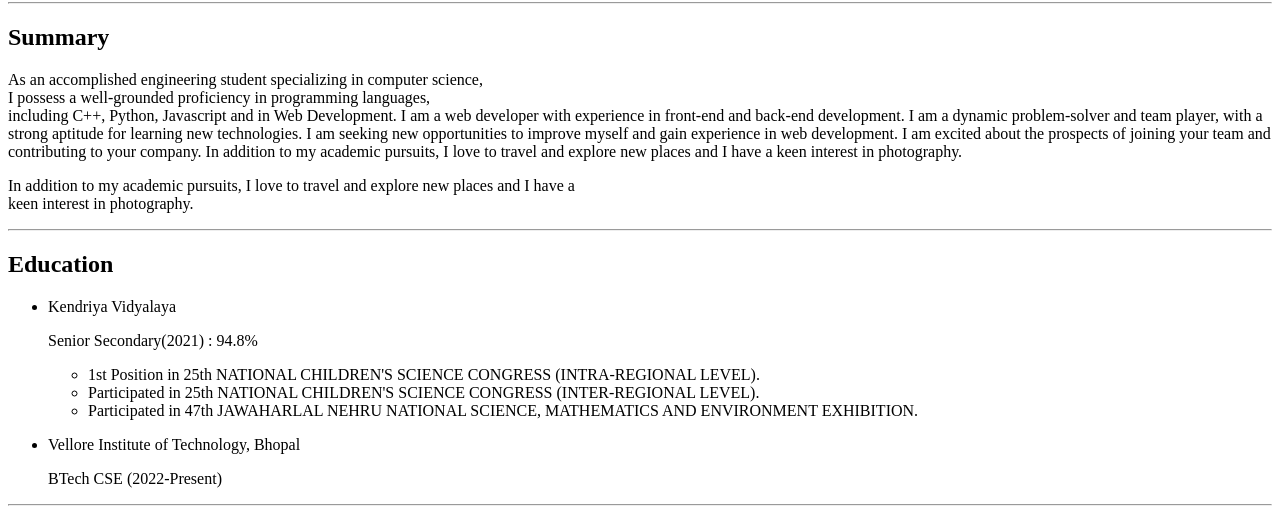
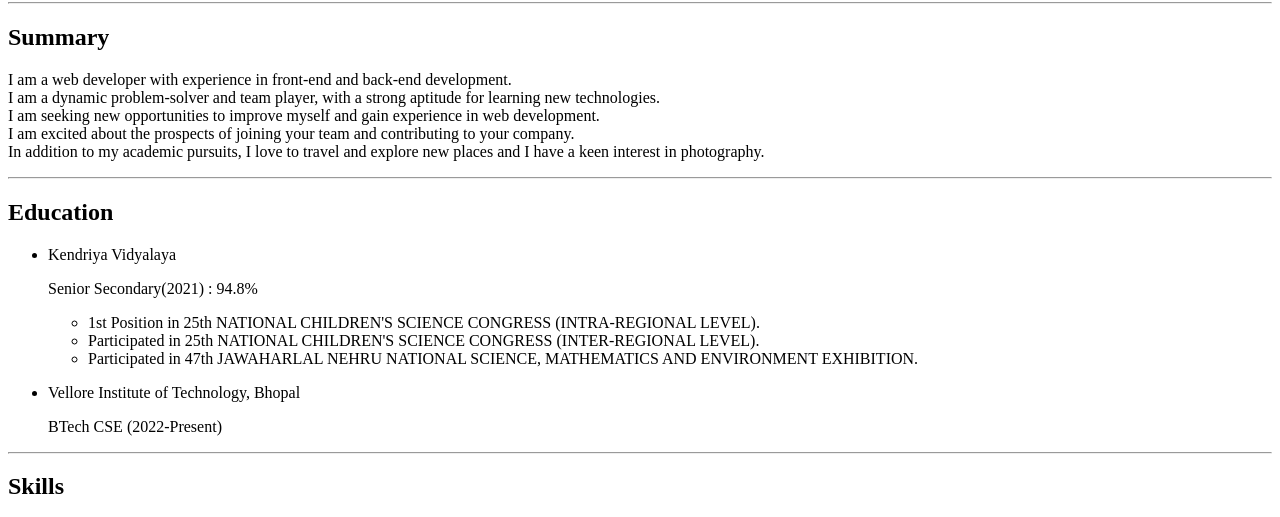
Before and after one commit to Rajput-xv/RESUME, a plain HTML site: page index.html in a window 1280 px wide. Shown: the part 240-757 px from the top of the page. Drawn offline with Linux system fonts and the light colour scheme.

Commit message:
Update index.html

```diff
--- a/index.html
+++ b/index.html
@@ -6,7 +6,7 @@
     <title>YASH's RESUME</title>
 </head>
 <body>
-    <div>
+    <div style="display:inline">
         <h1>Yash Verma</h1>
     </div>
     <div>
@@ -15,21 +15,16 @@
     <hr/>
 
     <h2>Summary</h2>
-    <p>As an accomplished engineering student specializing in computer science,<br>
-    I possess a well-grounded proficiency in programming languages,<br>
-    including C++, Python, Javascript and in Web Development.
+    <p>
+I am a web developer with experience in front-end and back-end development. <br>
+I am a dynamic problem-solver and team player, with a strong aptitude for learning new technologies. <br>
 
-I am a web developer with experience in front-end and back-end development.
-I am a dynamic problem-solver and team player, with a strong aptitude for learning new technologies.
-
-I am seeking new opportunities to improve myself and gain experience in web development.
-I am excited about the prospects of joining your team and contributing to your company.
+I am seeking new opportunities to improve myself and gain experience in web development.<br>
+I am excited about the prospects of joining your team and contributing to your company.<br>
 
 In addition to my academic pursuits, I love to travel and explore new places and I have a keen interest in photography.
     </p>
-    <p>In addition to my academic pursuits, I love to travel and explore new places and I have a <br/>
-        keen interest in photography.
-    </p>
+
     <hr/>
 
     <h2>Education</h2>
```
